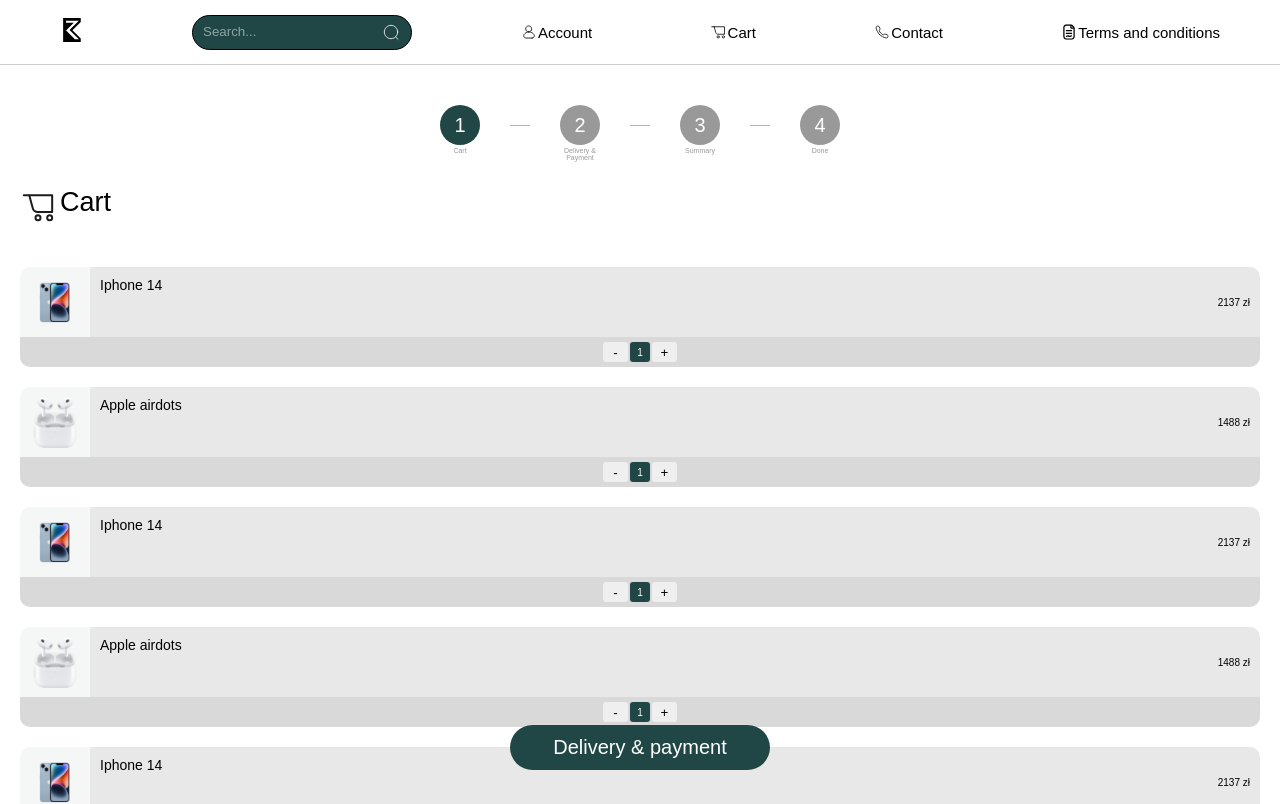
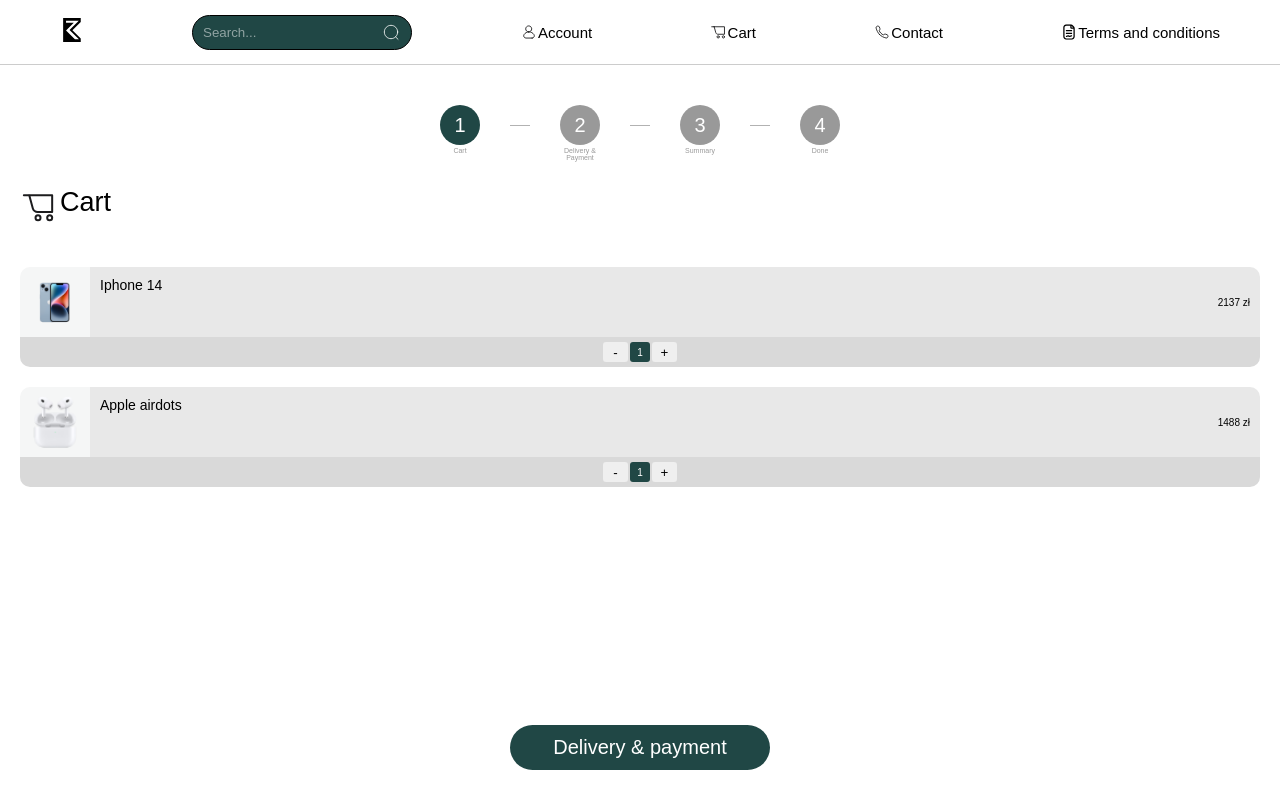
Before and after one commit to Zaluskyy/ecommerce, a Next.js app: page /cart in a window 1280 px wide. Shown: the top 804 px of the page. Built offline with nearby package versions, Linux system fonts and the light colour scheme; a web font is replaced by a local one.

Commit message:
added context

```diff
--- a/src/app/cart/Cart.tsx
+++ b/src/app/cart/Cart.tsx
@@ -21,31 +21,11 @@
             name: 'Apple airdots',
             price: 1488,
         },
-        {
-            img: iphone,
-            name: 'Iphone 14',
-            price: 2137,
-        },
-        {
-            img: airdots,
-            name: 'Apple airdots',
-            price: 1488,
-        },
-        {
-            img: iphone,
-            name: 'Iphone 14',
-            price: 2137,
-        },
-        {
-            img: airdots,
-            name: 'Apple airdots',
-            price: 1488,
-        },
     ]
 
     const productsElements = products.map(item=>{
         return(
-            <div className={style.productContainer}>
+            <div key={item.name} className={style.productContainer}>
                 <div className={style.top}>
                     <div className={style.imageContainer}>
                         <Image src={item.img} alt={item.name}/>
--- a/src/app/cart/ProgressBar.tsx
+++ b/src/app/cart/ProgressBar.tsx
@@ -12,17 +12,16 @@
 
     for (let i=0; i<4; i++){
         container.push(
-            <div className={currentProgress==(i+1)?`${style.numberContainer} ${style.current}` : style.numberContainer}>
+            <div key={texts[i]} className={currentProgress==(i+1)?`${style.numberContainer} ${style.current}` : style.numberContainer}>
                 <div>{i+1}</div>
                 <span>{texts[i]}</span>
             </div>
         )
         if(i!==3){
-            container.push(<div className={style.line}/>)
+            container.push(<div key={i} className={style.line}/>)
         }
     }
 
-    console.log(container)
 
     return (
         <div className={style.ProgressBar}>
--- a/src/app/cart/page.tsx
+++ b/src/app/cart/page.tsx
@@ -1,5 +1,5 @@
 "use client"
-import React, { useState } from 'react';
+import React, { useContext, useState } from 'react';
 import style from './style//Page.module.scss';
 import Image from 'next/image';
 
@@ -14,6 +14,7 @@
 
 
 export default function CartPage(){
+
 
     const titleIcons = [
         {title: 'Cart', icon: cart},
--- a/src/app/components/NavBar.tsx
+++ b/src/app/components/NavBar.tsx
@@ -1,11 +1,13 @@
 "use client"
 
-import { FormEvent, useEffect, useState } from 'react';
+import { FormEvent, useContext, useEffect, useState } from 'react';
 import style from './styles/NavBar.module.scss';
 import Image from 'next/image';
 import Link from 'next/link';
 import { motion, AnimatePresence } from 'framer-motion';
 import { appearNavbar, slideSearchInput } from '../UI/AnimationVariants';
+
+import EcommerceContext from '../store/context';
 
 import logo from '../../../public/img/icon/logo.svg'
 import hamburger from '../../../public/img/icon/hamburger.svg'
@@ -18,7 +20,9 @@
 
 export default function Home() {
 
-    const [mobile, setMobile] = useState<boolean>(false)
+    const context = useContext(EcommerceContext)
+
+    const {mobile, setMobile} = context
     const [openedNav, setOpenedNav] = useState<boolean>(false)
     const [openedLoupe, setOpenedLoupe] = useState<boolean>(false)
 
--- a/src/app/layout.tsx
+++ b/src/app/layout.tsx
@@ -1,6 +1,7 @@
 import './globals.css'
 import { Headland_One } from 'next/font/google'
 import NavBar from './components/NavBar'
+import { EcommerceContextProvider } from './store/context'
 
 const headland = Headland_One({ subsets: ['latin'], weight: ['400'] })
 
@@ -16,10 +17,12 @@
 }) {
   return (
     <html lang="en">
-      <body className={headland.className}>
-        <NavBar/>
-        {children}
+      <EcommerceContextProvider>
+        <body className={headland.className}>
+          <NavBar/>
+          {children}
         </body>
+      </EcommerceContextProvider>
     </html>
   )
 }
--- /dev/null
+++ b/src/app/store/context.tsx
@@ -0,0 +1,21 @@
+"use client"
+import React, { createContext, ReactNode, useContext, useEffect, useState } from 'react';
+
+const EcommerceContext = createContext<any>({} as any);
+
+export const EcommerceContextProvider = ({children}: {children: ReactNode}) =>{
+
+    const [mobile, setMobile] = useState<boolean>(false)
+    const [kurwa, setKurwa] = useState<boolean>(false)
+
+    return(
+        <EcommerceContext.Provider value={{
+            kurwa, setKurwa,
+            mobile, setMobile,
+        }}>
+            {children}
+        </EcommerceContext.Provider>
+    )
+}
+
+export default EcommerceContext;
```
Also changed, not shown: src/app/account/page.tsx (+5 -17 lines).
